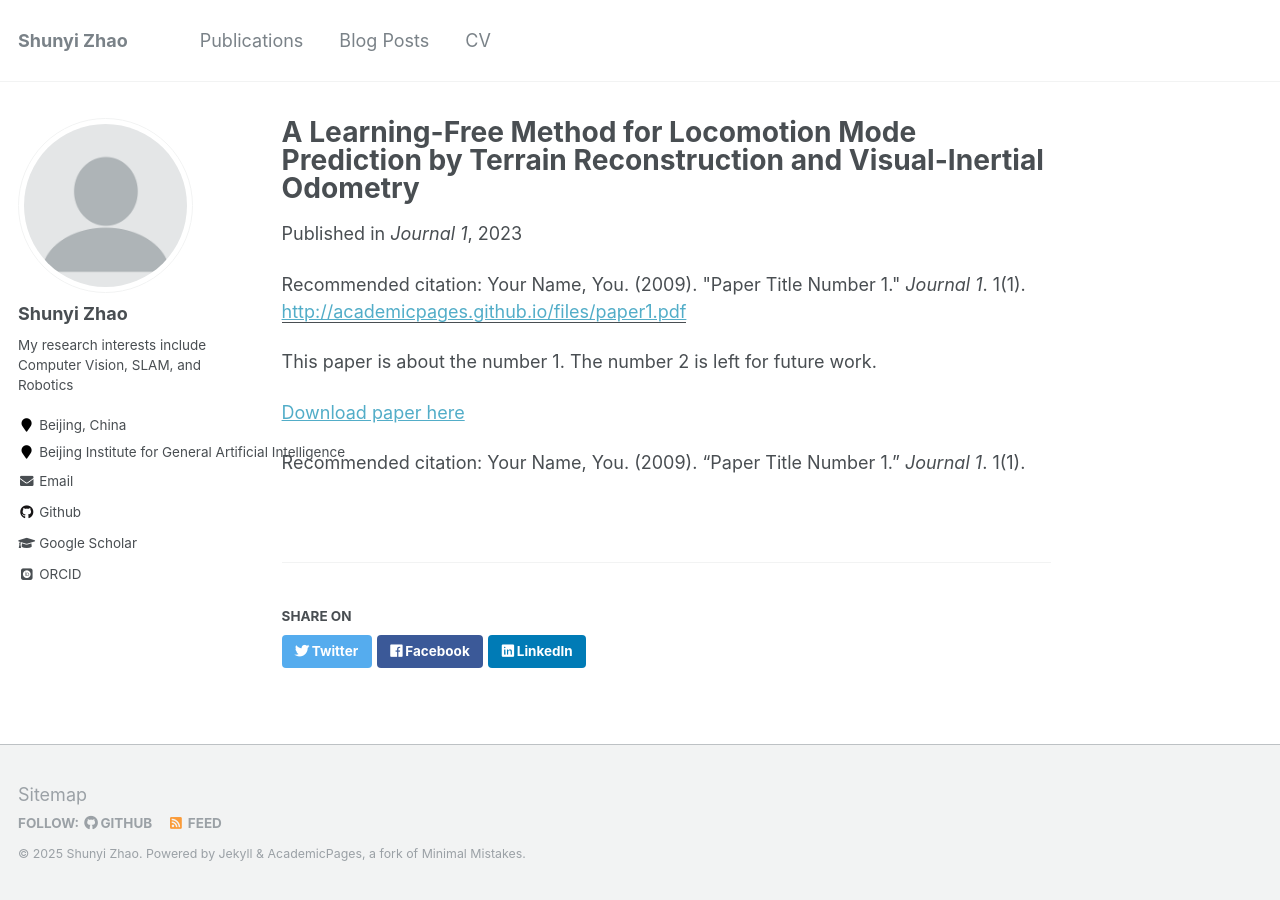
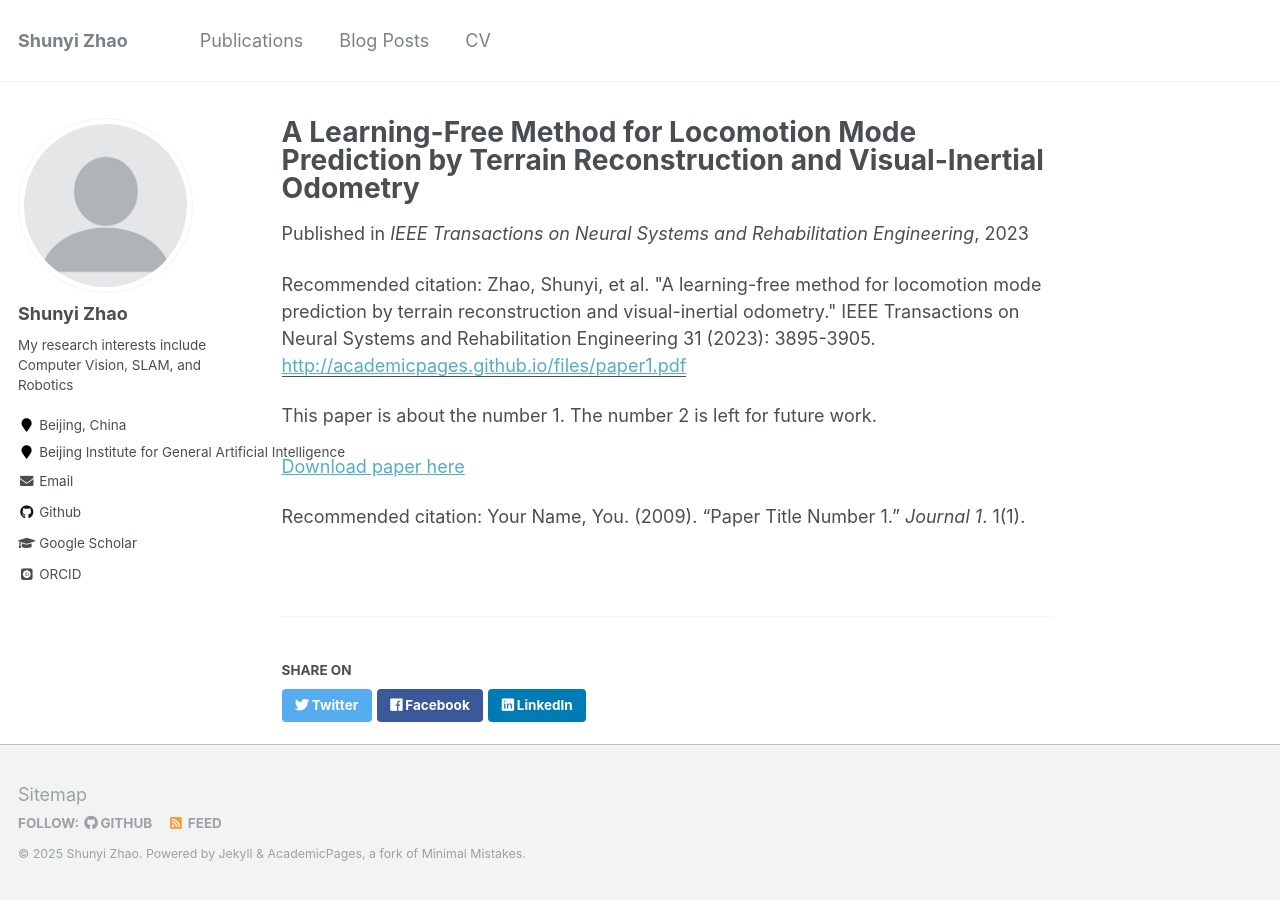
Before and after one commit to ShunyiZhao/ShunyiZhao.github.io, a Jekyll site: the page built from _publications/001-2023-10-07-A-Learning-Free-Method-for-Locomotion-Mode-Prediction.md, in a window 1280 px wide. Built offline with Jekyll 4.4.1, drawn with Linux system fonts in a browser that asks for light colours; some web fonts are replaced.

Commit message:
tiny changes

```diff
--- a/_publications/001-2023-10-07-A-Learning-Free-Method-for-Locomotion-Mode-Prediction.md
+++ b/_publications/001-2023-10-07-A-Learning-Free-Method-for-Locomotion-Mode-Prediction.md
@@ -1,12 +1,12 @@
 ---
 title: "A Learning-Free Method for Locomotion Mode Prediction by Terrain Reconstruction and Visual-Inertial Odometry"
-collection: publications
+collection: Journal
 permalink: /publication/2009-10-01-paper-title-number-1
 excerpt: 'This paper is about the number 1. The number 2 is left for future work.'
 date: 2023-10-02
-venue: 'Journal 1'
+venue: 'IEEE Transactions on Neural Systems and Rehabilitation Engineering'
 paperurl: 'http://academicpages.github.io/files/paper1.pdf'
-citation: 'Your Name, You. (2009). &quot;Paper Title Number 1.&quot; <i>Journal 1</i>. 1(1).'
+citation: 'Zhao, Shunyi, et al. "A learning-free method for locomotion mode prediction by terrain reconstruction and visual-inertial odometry." IEEE Transactions on Neural Systems and Rehabilitation Engineering 31 (2023): 3895-3905.'
 ---
 This paper is about the number 1. The number 2 is left for future work.
 
```
